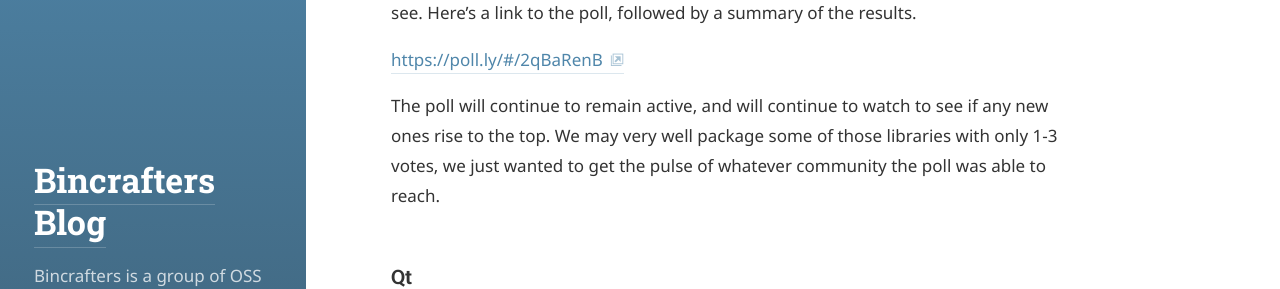
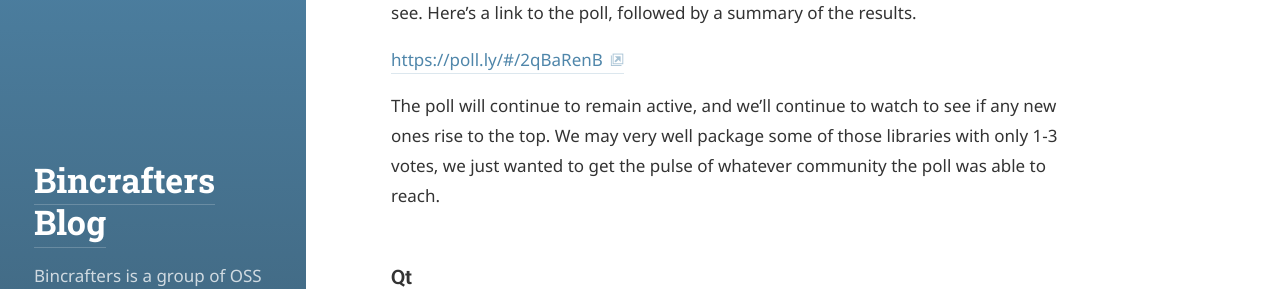
Before and after one commit to bincrafters/bincrafters.github.io, a Jekyll site: the page built from _posts/2017-11-06-Bincrafters-Status-Update.md, in a window 1280 px wide and 900 px high, scrolled down 321 px. Shown: the part 166-455 px from the top of the window. Built offline with Jekyll 4.4.1, drawn with Linux system fonts in a browser that asks for light colours; some web fonts are replaced.

Commit message:
fix typeo

```diff
--- a/_posts/2017-11-06-Bincrafters-Status-Update.md
+++ b/_posts/2017-11-06-Bincrafters-Status-Update.md
@@ -13,7 +13,7 @@ Recently, we posted an open poll on [Pollly](https://poll.ly/), asking what pack
 
 [https://poll.ly/#/2qBaRenB](https://poll.ly/#/2qBaRenB)
 
-The poll will continue to remain active, and will continue to watch to see if any new ones rise to the top.  We may very well package some of those libraries with only 1-3 votes, we just wanted to get the pulse of whatever community the poll was able to reach.
+The poll will continue to remain active, and we'll continue to watch to see if any new ones rise to the top.  We may very well package some of those libraries with only 1-3 votes, we just wanted to get the pulse of whatever community the poll was able to reach.
 ### Qt
 Qt was at the top of the list, which is unlikely to surprise anyone.  For those interested, we WILL be packaging Qt, and we will be attempting to modularize everything just as we did with Boost.
 
```
